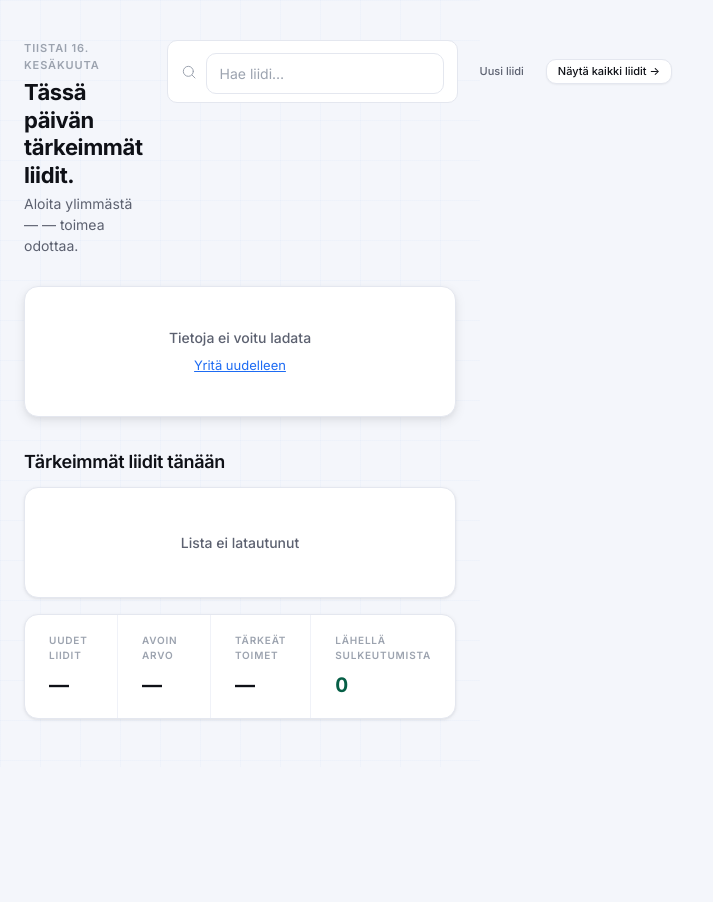
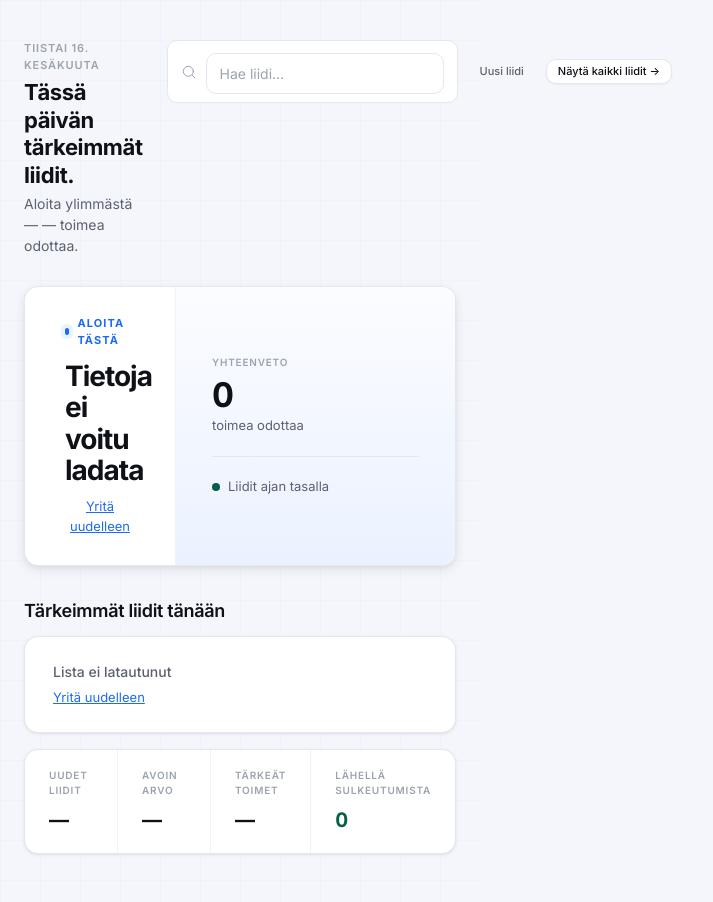
Before and after one commit to flowlyconnect-debug/flowleads-crm, a Python web app: template app/templates/analytics/dashboard.html in a window 1280 px wide. Shown: the whole page, without its empty margins (0-713 px from the left). Before the commit the page ends 721 px from the top, so only its background shows below. Run offline with Jinja, Linux system fonts and the light colour scheme; the template is opened without the code that fills it, so the values that code supplies are empty.

Commit message:
Align dashboard UI with action-first mockup layout and hero panel
Co-authored-by: Cursor <cursoragent@cursor.com>

```diff
--- a/app/static/css/dashboard.css
+++ b/app/static/css/dashboard.css
@@ -2,7 +2,27 @@
 
 .dashboard-page {
   max-width: 1120px;
+  margin: 0 auto;
   padding-bottom: 8px;
+}
+
+#dashboard-command-center .dash-hero.card,
+#dashboard-command-center .dash-list.card,
+#dashboard-command-center .dash-stats.card {
+  padding: 0;
+}
+
+#dashboard-command-center .dash-hero.card {
+  box-shadow: var(--shadow-md, 0 4px 16px rgba(15, 17, 23, 0.08));
+}
+
+#dashboard-command-center .dash-hero.card:hover {
+  box-shadow: var(--shadow-md, 0 4px 16px rgba(15, 17, 23, 0.08));
+}
+
+#dashboard-command-center .dash-list.card:hover,
+#dashboard-command-center .dash-stats.card:hover {
+  box-shadow: var(--shadow-sm);
 }
 
 /* ── Org picker ── */
@@ -215,7 +235,7 @@
 
 .dash-hero__reason strong {
   color: var(--color-text-primary);
-  font-weight: 600;
+  font-weight: 700;
   font-variant-numeric: tabular-nums;
 }
 
@@ -306,20 +326,42 @@
 
 .dash-hero__loading {
   flex: 1;
+  min-width: 0;
   padding: 28px 40px;
+}
+
+.dash-hero__side--loading {
+  display: flex;
+  flex-direction: column;
+  justify-content: center;
+  gap: 10px;
 }
 
 .dash-hero__skeleton-short { width: 72%; }
 
-.dash-hero--empty .dash-hero__main {
-  padding: 40px;
-  text-align: center;
+.dash-hero__skeleton-side {
+  height: 72px;
+  margin-bottom: 0;
 }
 
-.dash-hero--empty .dash-hero__action {
-  font-size: 18px;
-  max-width: none;
-  margin-top: 8px;
+.dash-hero__side-value-sub {
+  font-size: 13px;
+  color: var(--color-text-secondary);
+  margin-top: 4px;
+}
+
+.dash-hero__side-signal-dot--ok {
+  background: var(--color-success-emphasis);
+}
+
+.dash-hero__action--muted {
+  font-size: 22px;
+  max-width: 540px;
+}
+
+.dash-hero--idle .dash-hero__action {
+  font-size: 28px;
+  max-width: 540px;
 }
 
 /* ── Lead list ── */
@@ -433,9 +475,24 @@
 }
 
 .dash-list-empty {
-  padding: 32px 28px;
-  text-align: center;
+  padding: 24px 28px;
+  text-align: left;
+}
+
+.dash-list-empty__title {
   font-size: 14px;
+  font-weight: 500;
+  color: var(--color-text-secondary);
+  margin: 0;
+}
+
+.dash-list-empty__sub {
+  font-size: 13px;
+  color: var(--color-text-muted);
+  margin: 6px 0 0;
+}
+
+.dash-list-empty--error .dash-list-empty__title {
   color: var(--color-text-secondary);
 }
 
@@ -446,6 +503,7 @@
   padding: 0;
   display: flex;
   align-items: stretch;
+  border-radius: var(--radius-lg);
 }
 
 .dash-stat {
--- a/app/static/js/dashboard.js
+++ b/app/static/js/dashboard.js
@@ -167,23 +167,71 @@
     var el = document.getElementById('dashboard-list-meta');
     if (!el) return;
     if (!count) {
-      el.textContent = 'Ei kiireellisiä liidejä';
+      el.textContent = 'Ei muita kiireellisiä liidejä';
       return;
     }
     var word = count === 1 ? 'liidi' : 'liidiä';
     el.textContent = count + ' ' + word + ' · reagoi seuraavaksi';
   }
 
+  function heroHeadline(row) {
+    var verb = row.verb;
+    var company = row.company !== '—' ? row.company : '';
+    var contact = row.contact || '';
+    if (company) return verb + ' ' + company;
+    if (contact) return verb + ' ' + contact;
+    return row.item.action_text || verb;
+  }
+
+  function heroReasonHtml(row) {
+    var signal = row.signal || '';
+    var value = row.value;
+    if (signal && value != null && Number(value) > 0 && signal.indexOf('€') === -1) {
+      return (
+        escapeHtml(signal) +
+        ' (<strong>' +
+        escapeHtml(formatEuro(value)) +
+        '</strong>)'
+      );
+    }
+    return escapeHtml(signal);
+  }
+
+  function heroContactLine(row) {
+    if (row.contact && row.company && row.company !== '—' && row.company !== row.contact) {
+      return escapeHtml(row.contact) + ' · ' + escapeHtml(row.company);
+    }
+    if (row.contact) return escapeHtml(row.contact);
+    if (row.company && row.company !== '—') return escapeHtml(row.company);
+    return '';
+  }
+
+  function renderHeroSideEmpty() {
+    return (
+      '<aside class="dash-hero__side dash-hero__side--summary" aria-label="Yhteenveto">' +
+      '<div class="dash-hero__side-label">Yhteenveto</div>' +
+      '<div class="dash-hero__side-value">0</div>' +
+      '<div class="dash-hero__side-value-sub">toimea odottaa</div>' +
+      '<div class="dash-hero__side-divider" aria-hidden="true"></div>' +
+      '<div class="dash-hero__side-signal">' +
+      '<span class="dash-hero__side-signal-dot dash-hero__side-signal-dot--ok" aria-hidden="true"></span>' +
+      '<span>Liidit ajan tasalla</span>' +
+      '</div>' +
+      '</aside>'
+    );
+  }
+
   function renderHeroEmpty() {
     var hero = document.getElementById('dashboardHero');
     if (!hero) return;
-    hero.className = 'dash-hero card dash-hero--empty';
+    hero.className = 'dash-hero card dash-hero--idle';
     hero.innerHTML =
       '<div class="dash-hero__main">' +
       '<div class="dash-hero__eyebrow"><span class="dash-hero__dot" aria-hidden="true"></span>Aloita tästä</div>' +
-      '<p class="dash-hero__action">Ei kiireellisiä toimia juuri nyt.</p>' +
+      '<h2 class="dash-hero__action">Ei kiireellisiä toimia juuri nyt.</h2>' +
       '<p class="dash-hero__reason">Kaikki liidit ovat ajan tasalla — hyvää työtä!</p>' +
-      '</div>';
+      '</div>' +
+      renderHeroSideEmpty();
   }
 
   function renderHero(row) {
@@ -195,16 +243,15 @@
 
     var item = row.item;
     var label = row.company !== '—' ? row.company : row.contact || 'liidi';
-    var contactLine = row.contact
-      ? escapeHtml(row.contact) + (row.company && row.company !== row.contact ? ' · ' + escapeHtml(row.company) : '')
-      : escapeHtml(row.company);
+    var contactLine = heroContactLine(row);
+    var signalText = row.signal || row.stage.label;
 
     hero.className = 'dash-hero card';
     hero.innerHTML =
       '<div class="dash-hero__main">' +
       '<div class="dash-hero__eyebrow"><span class="dash-hero__dot" aria-hidden="true"></span>Aloita tästä</div>' +
-      '<h2 class="dash-hero__action">' + escapeHtml(item.action_text || '') + '</h2>' +
-      '<p class="dash-hero__reason">' + escapeHtml(row.signal) + '</p>' +
+      '<h2 class="dash-hero__action">' + escapeHtml(heroHeadline(row)) + '</h2>' +
+      (row.signal ? '<p class="dash-hero__reason">' + heroReasonHtml(row) + '</p>' : '') +
       '<div class="dash-hero__cta-row">' +
       '<a class="btn btn-primary btn-lg" href="' + escapeHtml(item.url) + '">Avaa ' + escapeHtml(label) + ' →</a>' +
       '<button type="button" class="dash-hero__skip" data-skip-url="' + escapeHtml(item.url) + '">Ohita</button>' +
@@ -216,7 +263,7 @@
       '<div class="dash-hero__side-divider" aria-hidden="true"></div>' +
       '<div class="dash-hero__side-signal">' +
       '<span class="dash-hero__side-signal-dot" style="background:' + escapeHtml(row.stage.color) + '"></span>' +
-      '<span>' + escapeHtml(row.stage.label) + '</span>' +
+      '<span>' + escapeHtml(signalText) + '</span>' +
       '</div>' +
       (contactLine ? '<div class="dash-hero__side-contact">' + contactLine + '</div>' : '') +
       '</aside>';
@@ -235,7 +282,11 @@
     if (!body) return;
 
     if (!rows.length) {
-      body.innerHTML = '<div class="dash-list-empty">Ei muita prioriteettiliidejä tänään.</div>';
+      body.innerHTML =
+        '<div class="dash-list-empty">' +
+        '<p class="dash-list-empty__title">Ei muita kiireellisiä liidejä tänään.</p>' +
+        '<p class="dash-list-empty__sub">Prioriteettitoimet näkyvät yllä olevassa hero-kortissa.</p>' +
+        '</div>';
       return;
     }
 
@@ -295,7 +346,7 @@
 
     renderHero(enriched[0]);
     renderLeadList(enriched.slice(1));
-    updateListMeta(enriched.length);
+    updateListMeta(enriched.length > 1 ? enriched.length - 1 : 0);
 
     var tasksEl = document.getElementById('metricTasksToday');
     if (tasksEl) tasksEl.textContent = String(enriched.length);
@@ -386,17 +437,20 @@
         var hero = document.getElementById('dashboardHero');
         var body = document.getElementById('aiWorklistBody');
         if (hero) {
-          hero.className = 'dash-hero card dash-hero--empty';
+          hero.className = 'dash-hero card dash-hero--idle';
           hero.innerHTML =
-            '<div class="dash-hero__main lead-empty lead-empty--error">' +
-            '<p class="lead-empty__title">Tietoja ei voitu ladata</p>' +
-            '<p class="lead-empty__sub"><button type="button" class="lead-retry" onclick="location.reload()">Yritä uudelleen</button></p>' +
-            '</div>';
+            '<div class="dash-hero__main">' +
+            '<div class="dash-hero__eyebrow"><span class="dash-hero__dot" aria-hidden="true"></span>Aloita tästä</div>' +
+            '<p class="dash-hero__action dash-hero__action--muted">Tietoja ei voitu ladata</p>' +
+            '<p class="dash-hero__reason"><button type="button" class="lead-retry" onclick="location.reload()">Yritä uudelleen</button></p>' +
+            '</div>' +
+            renderHeroSideEmpty();
         }
         if (body) {
           body.innerHTML =
-            '<div class="lead-empty lead-empty--error">' +
-            '<p class="lead-empty__title">Lista ei latautunut</p>' +
+            '<div class="dash-list-empty dash-list-empty--error">' +
+            '<p class="dash-list-empty__title">Lista ei latautunut</p>' +
+            '<p class="dash-list-empty__sub"><button type="button" class="lead-retry" onclick="location.reload()">Yritä uudelleen</button></p>' +
             '</div>';
         }
       });
--- a/app/templates/dashboard/index.html
+++ b/app/templates/dashboard/index.html
@@ -83,9 +83,12 @@
   </header>
 
   <section class="dash-hero card" id="dashboardHero" aria-label="Aloita tästä" aria-live="polite">
-    <div class="dash-hero__loading">
+    <div class="dash-hero__main dash-hero__loading">
       <div class="ai-worklist-skeleton-line"></div>
       <div class="ai-worklist-skeleton-line dash-hero__skeleton-short"></div>
+    </div>
+    <div class="dash-hero__side dash-hero__side--loading" aria-hidden="true">
+      <div class="ai-worklist-skeleton-line dash-hero__skeleton-side"></div>
     </div>
   </section>
 
```
